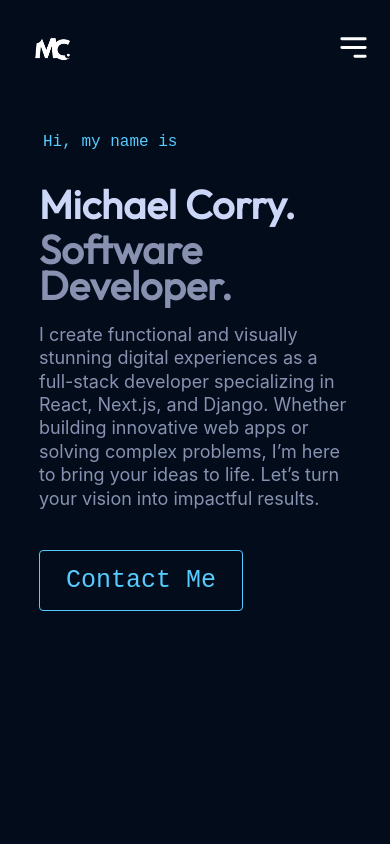
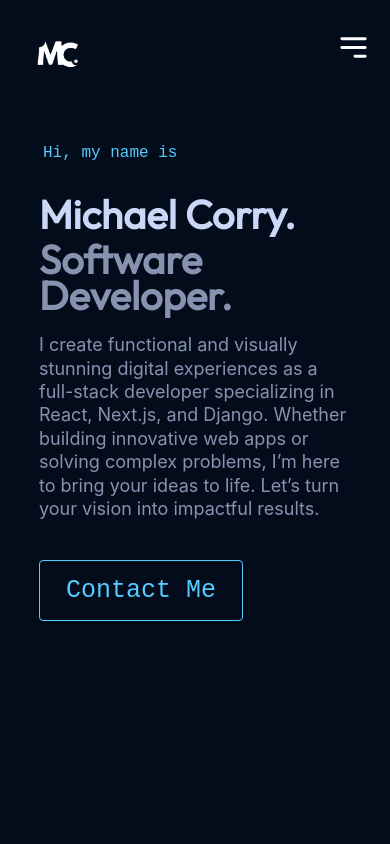
Before and after one commit to corryjnr/react-portfolio, a React (Vite) app: page / in a window 390 px wide. Shown: the top 844 px of the page. Built offline with nearby package versions, Linux system fonts and the light colour scheme.

Commit message:
Change mobile menu icon

```diff
--- a/src/components/Navbar/Navbar.module.css
+++ b/src/components/Navbar/Navbar.module.css
@@ -55,7 +55,7 @@
     }
 
     .logo {
-        max-width: 60%;
+        max-width: 70%;
     }
 
     .menu {
```
